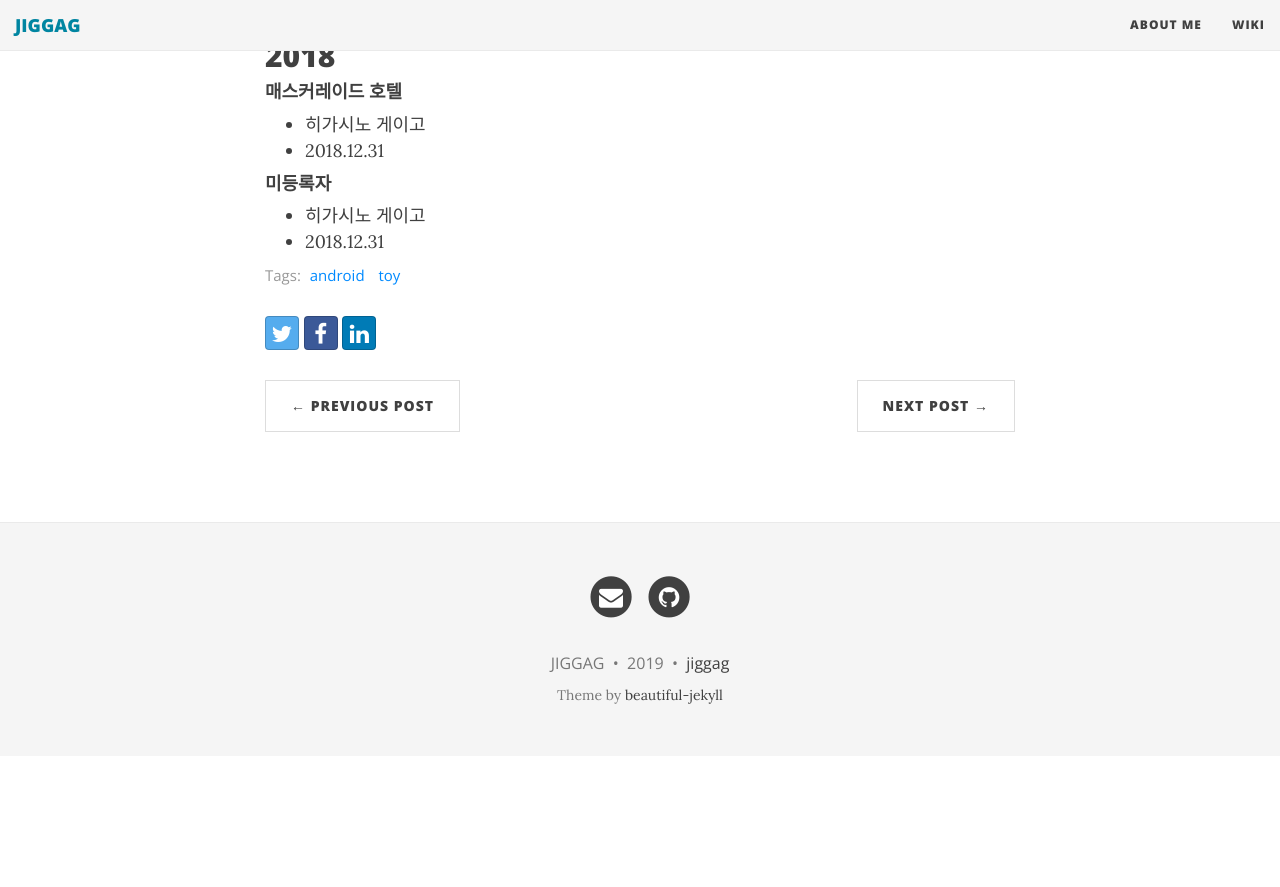
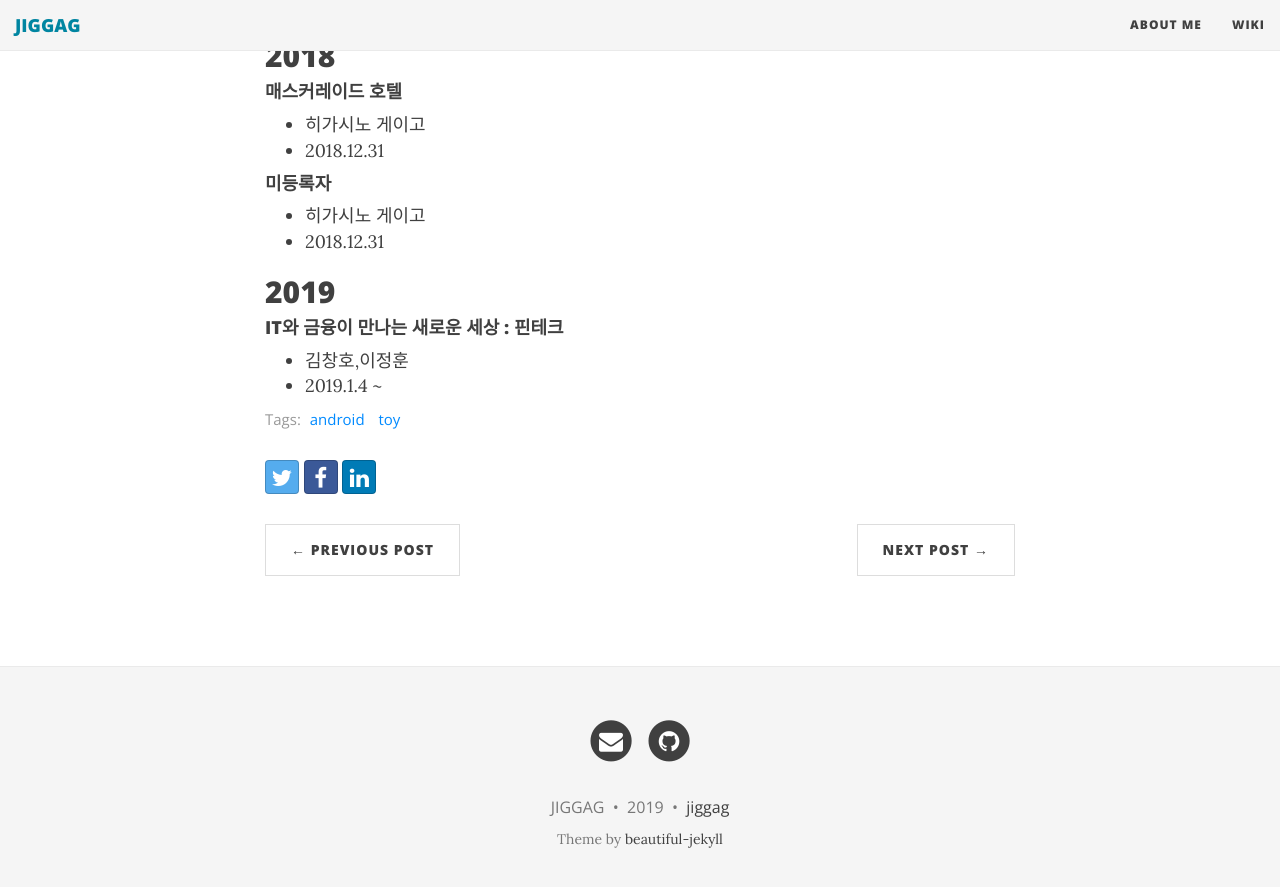
Before and after one commit to jiggag/jiggag.github.io, a Jekyll site: the page built from _posts/2018-12/2018-12-31-2019-reading.md, in a window 1280 px wide and 900 px high, scrolled down 847 px. Shown: the top 887 px of the window. Built offline with Jekyll 4.4.1, drawn with Linux system fonts in a browser that asks for light colours; nearby versions of some CDN libraries; before the commit the page ends 1603 px from its top, so only the background shows below that.

Commit message:
Update 2018-12-31-2019-reading.md

```diff
--- a/_posts/2018-12/2018-12-31-2019-reading.md
+++ b/_posts/2018-12/2018-12-31-2019-reading.md
@@ -35,3 +35,9 @@ tags : [android,toy]
 #### 미등록자
 - 히가시노 게이고
 - 2018.12.31
+
+
+## 2019
+#### IT와 금융이 만나는 새로운 세상 : 핀테크
+- 김창호,이정훈
+- 2019.1.4 ~
```
